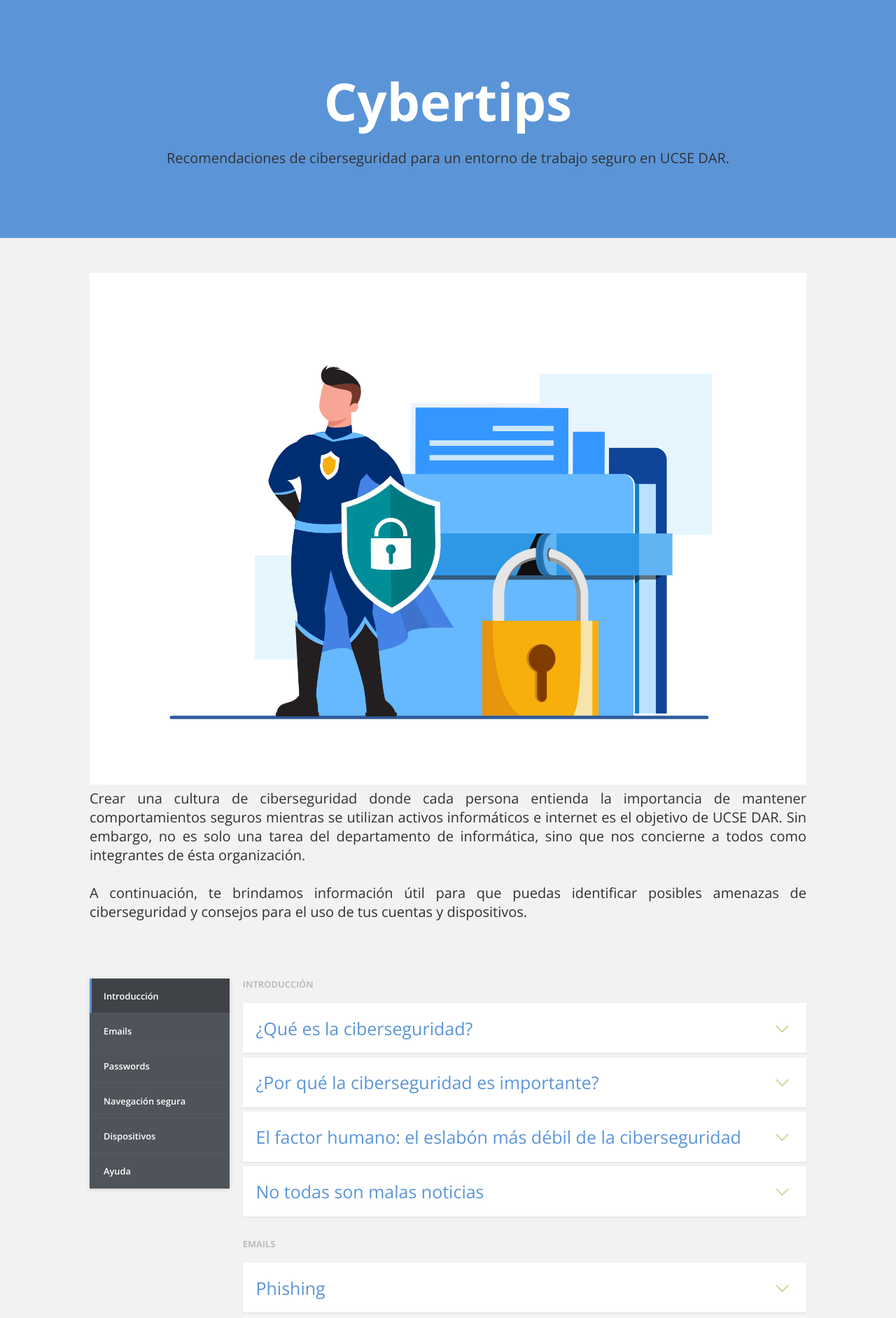
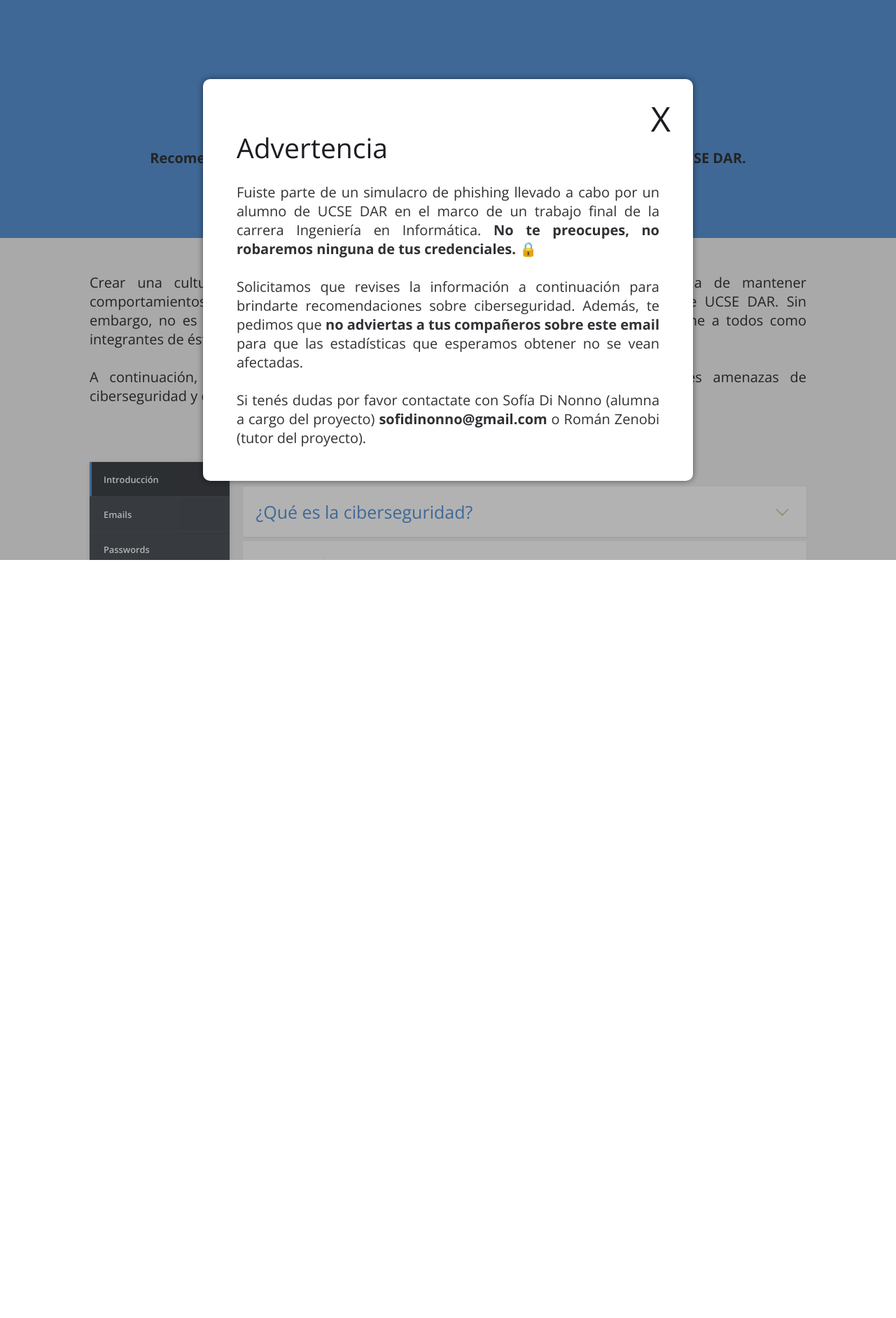
Before and after one commit to sdinonno/cybertips, a Django app: page / in a window 1280 px wide. Shown: the top 1883 px of the page at 70% size. After the commit the page ends 800 px from the top, so only its background shows below. Run offline with Django 4.2, Linux system fonts and the light colour scheme.

Commit message:
new texts on home and new popup html

```diff
--- a/cybertips/templates/home.html
+++ b/cybertips/templates/home.html
@@ -15,15 +15,26 @@
 	<header class="cd-header flex flex-column flex-center">
 		<div class="text-component text-center">
 			<h1>Cybertips</h1>
-			<p>Recomendaciones de ciberseguridad para un entorno de trabajo seguro en UCSE DAR.</p>
+			<h4>Recomendaciones de ciberseguridad para un entorno de trabajo seguro en UCSE DAR.</h4>
 		</div>
 	</header>
 
 	<section class="container max-width-md margin-top-lg margin-bottom-lg text-justify">
-		<img src="{% static 'img/Data_security_28.jpg' %}">
-		<p>Crear una cultura de ciberseguridad donde cada persona entienda la importancia de mantener comportamientos seguros mientras se utilizan activos informáticos e internet es el objetivo de UCSE DAR. Sin embargo, no es solo una tarea del departamento de informática, sino que nos concierne a todos como integrantes de ésta organización.</p><br>
+		<!--<img src="{% static 'img/Data_security_28.jpg' %}">-->
+		<p>Crear una cultura de ciberseguridad donde cada persona entienda la importancia de mantener comportamientos seguros mientras se utilizan dispositivos e internet es el objetivo de UCSE DAR. Sin embargo, no es solo una tarea del departamento de informática, sino que nos concierne a todos como integrantes de ésta organización.</p><br>
 		<p>A continuación, te brindamos información útil para que puedas identificar posibles amenazas de ciberseguridad y consejos para el uso de tus cuentas y dispositivos.</p>
 	</section>
+
+	<div class="popup">
+		<div class="popup-content text-justify">
+			<h1>X</h1><br>
+			<h2>Advertencia</h2><br>
+			<p>Fuiste parte de un simulacro de phishing llevado a cabo por un alumno de UCSE DAR en el marco de un trabajo final de la carrera Ingeniería en Informática. <strong>No te preocupes, no robaremos ninguna de tus credenciales. &#128274;</strong></p><br>
+			<p>Solicitamos que revises la información a continuación para brindarte recomendaciones sobre ciberseguridad. Además, te pedimos que <strong>no adviertas a tus compañeros sobre este email </strong> para que las estadísticas que esperamos obtener no se vean afectadas.</p>
+		<br>
+		<p>Si tenés dudas por favor contactate con Sofía Di Nonno (alumna a cargo del proyecto) <strong>sofidinonno@gmail.com</strong> o Román Zenobi (tutor del proyecto).</p>
+		</div>
+	</div>
 
 	<section class="cd-faq js-cd-faq container max-width-md margin-top-lg margin-bottom-lg">
 		<ul class="cd-faq__categories">
@@ -31,7 +42,7 @@
 			<li><a class="cd-faq__category truncate" href="#emails">Emails</a></li>
 			<li><a class="cd-faq__category truncate" href="#passwords">Passwords</a></li>
 			<li><a class="cd-faq__category truncate" href="#navigation">Navegación segura</a></li>
-			<li><a class="cd-faq__category truncate" href="#devices">Dispositivos</a></li>
+			<li><a class="cd-faq__category truncate" href="#devices">Celulares / Notebooks</a></li>
 			<li><a class="cd-faq__category truncate" href="#help">Ayuda</a></li>
 		</ul> <!-- cd-faq__categories -->
 
@@ -84,19 +95,6 @@
 								a nadie, sino invitarnos a reflexionar sobre nuestro comportamiento y responsabilidad a
 								la hora de interactuar con los sistemas y con información confidencial.</p>
 							<p></p>
-						</div>
-					</div> <!-- cd-faq__content -->
-				</li>
-
-				<li class="cd-faq__item">
-					<a class="cd-faq__trigger" href="#0"><span>No todas son malas noticias</span></a>
-					<div class="cd-faq__content">
-						<div class="text-component">
-							<p>Quizás hasta este punto sólo leíste que hay una constante amenaza sobre tus activos
-								informáticos y los de la empresa donde trabajás.</p>
-							<p>No obstante, está en nosotros ser conscientes de esto y actuar en consecuencia. Es por
-								eso que desarrollamos éste sitio para que puedas capacitarte y consultar cada vez que te
-								surja alguna duda o necesites una sugerencia.</p>
 						</div>
 					</div> <!-- cd-faq__content -->
 				</li>
@@ -168,7 +166,7 @@
 									para brindar seguridad a sus clientes en las comunicaciones y evitar el uso de marca
 									para fraudes. </p>
 								<p>Tomemos como ejemplo este correo electrónico. El mismo fue enviado desde la dirección
-									<strong>ucsedarinfo@gmail.com</strong>. Sin embargo, UCSE cuenta con un dominio
+									<strong>info.dar.ucse.edu@gmail.com</strong>. Sin embargo, UCSE cuenta con un dominio
 									propio y sus emails siempre terminan en "@ucse.edu.ar".
 								</p>
 								<li type="circle">
@@ -469,7 +467,7 @@
 
 			<ul id="devices" class="cd-faq__group">
 				<li class="cd-faq__title">
-					<h2>Dispositivos</h2>
+					<h2>Celulares / Notebooks</h2>
 				</li>
 				<li class="cd-faq__item">
 					<a class="cd-faq__trigger" href="#0"><span>Instala un antivirus</span></a>
@@ -485,7 +483,7 @@
 								los ingenieros encargados de lidiar con ellas crean actualizaciones en los antivirus
 								para proteger a sus usuarios de éstas. Si ves una notificación de actualización, ¡no la
 								ignores!</p>
-							<p>Éstas recomendaciones son válidas tanto para computadores como dispositivos móbiles como celulares o tables.</p>
+							<p>Éstas recomendaciones son válidas para computadoras y dispositivos móbiles como celulares o tables.</p>
 						</div>
 					</div> <!-- cd-faq__content -->
 				</li>
@@ -495,10 +493,10 @@
 							actualizados</span></a>
 					<div class="cd-faq__content">
 						<div class="text-component">
-							<p>No existe un programa o dispositivo que se encuentre libre de defectos o
-								vulnerabilidades, es por esto que los equipos de ingeniería luego de encontrarlos y
+							<p>No existe programa o dispositivo que se encuentre libre de defectos o
+								vulnerabilidades, es por esto que sus creadores luego de encontrarlos y
 								resolverlos lanzan actualizaciones a sus usuarios. Es muy importante que siempre
-								mantengas actualizado el sistema operativo de tu dispositivo móvil o tu computadora y los programas o
+								mantengas actualizado el sistema operativo de tu dispositivo móvil o tu computadora y los programas /
 								aplicaciones para evitar que éstas vulnerabilidades sean una puerta de
 								entrada para un ciberataque.</p>
 						</div>
@@ -523,8 +521,29 @@
 					<a class="cd-faq__trigger" href="#0"><span>Utiliza datos biométricos, PIN y/ patrón.</span></a>
 					<div class="cd-faq__content">
 						<div class="text-component">
-							<p></p>
-							<p></p>
+							<ul>
+								<p>Es posible establecer un dato biométrico, PIN y/o patrón tanto para el acceso a tu celular o computadora como para utilizar las aplicaciones instaladas.
+								Con éste tipo de métodos es posible restringir el uso no autorizado de nuestros dispositivos, sin embargo algunos son más efectivos que otros.</p>
+								<li type="circle">
+									<p><strong>PIN</strong></p>
+								</li>
+								<p>Se trata de un sistema en el cual el usuario establece un código de 4 a 6 dígitos y debe ingresarlo cada vez que quiera utilizar su dispositivo o aplicación. \n
+								Sin dudas éste método es el más utilizado pero también el menos seguro. Esto se debe a que, en caso de que el código no sea demasiado largo, los hackers pueden utilizar un ataque donde se intenten muchas combinaciones de PIN hasta encontrar el correcto.
+								</p>
+
+								<li type="circle">
+									<p><strong>Patrón</strong></p>
+								</li>
+								<p>Es el método más utilizado por usuarios de dispositivos Android. Su funcionamiento es muy sencilloÑ se deben unir los puntos en un orden concreto que el usuario estableció anteriormente.
+									Por lo general la cuadrícula de puntos tiene un tamaño de 3x3 o 4x4. Cuánto mayor es el tamaño mayor número de combinaciones existen, lo cuál genera mayor dificultad para adivinar el patrón.
+								</p>
+								<p>Su mayor vulnerabilidad es la suciedad en la pantalla: el arrastre de los dedos para realizar la unión de puntos deja marcas que pueden facilitar indicios del patrón a terceros no autorizados.</p>
+								<li type="circle">
+									<p><strong>Sistemas biométricos</strong></p>
+								</li>
+								<p>Ésta método verifica automáticamente la identidad de la persona mediante la medición de alguna de sus características físicas. Los dos más extendidos son el reconocimiento facial y la huella dactilar.</p>
+								<p>Si bien se ha conseguido engañar a este tipo de sistemas en algunas ocasiones, se trata de uno de los sistemas más fiable. No existe una forma sencilla de recrear y utilizar un dato biométrico sin tener al menos ciertos conocimientos especializados.</p>
+							</ul>
 						</div>
 					</div> <!-- cd-faq__content -->
 				</li>
@@ -545,18 +564,13 @@
 			</ul>
 
 		</div> <!-- cd-faq__items -->
-
-
-
 		<a href="#0" class="cd-faq__close-panel text-replace">Close</a>
 
 		<div class="cd-faq__overlay" aria-hidden="true"></div>
 	</section> <!-- cd-faq -->
+	<script src="{% static 'js/popup.js' %}"></script>
 	<script src="{% static 'js/util.js' %}"></script> <!-- util functions included in the CodyHouse framework -->
 	<script src="{% static 'js/main.js' %}"></script>
-	<section>
-		<a href="https://www.freepik.es/vector-gratis/seguridad-datos-global-seguridad-datos-personales-ilustracion-concepto-linea-seguridad-datos-ciberneticos-seguridad-internet-o-privacidad-proteccion-informacion_12953631.htm#query=ciberseguridad&position=13&from_view=keyword&track=sph">Imagen de jcomp</a> en Freepik
-	</section>
 
 </body>
 
```
